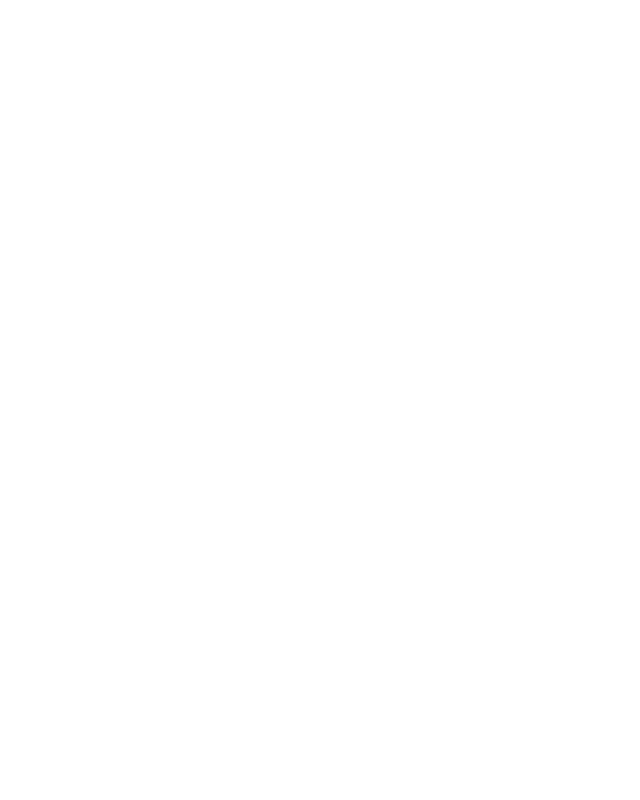
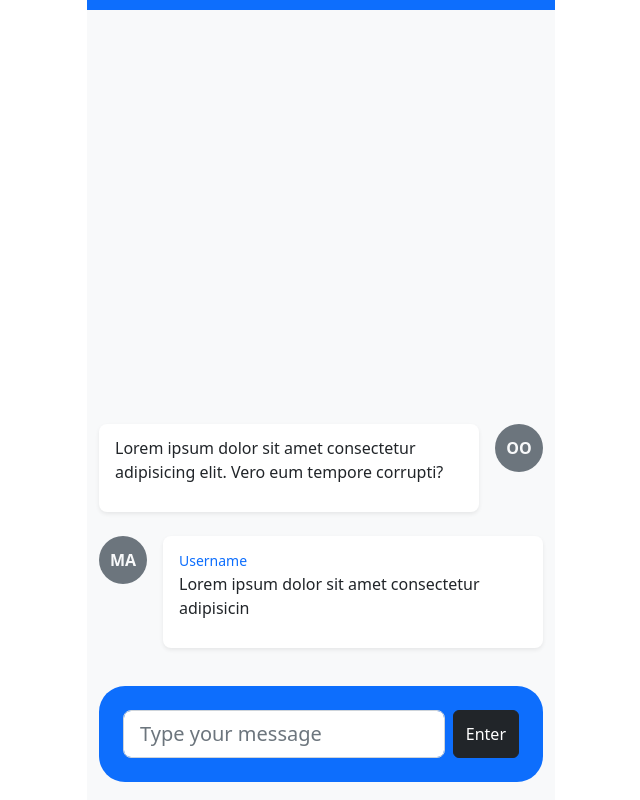
Before and after one commit to mcprah/chatroom-app, a Vue app: page / in a window 1280 px wide. Shown: the whole page, without its empty margins (319-959 px from the left). Built offline with nearby package versions, Linux system fonts and the light colour scheme.

Commit message:
feat: Create chatroom interface

```diff
--- a/src/views/Home.vue
+++ b/src/views/Home.vue
@@ -1,16 +1,121 @@
 <template>
-  <div class="home">
+  <div id="chatRoom">
+    <div class="container">
+      <div class="row bg-primary" id="appBar">
+        <div class="col-md-12 text-light">
+          <!-- <h1 class="h5 m-0 fw-bold">CHATRUM</h1> -->
+        </div>
+      </div>
+      <div class="row bg-light" id="appBody">
+        <div class="col-md-12 d-flex flex-column">
+          <div class="flex-grow-1" id="messageBoard">
+            <div class="message-tile">
+              <div class="message shadow-sm">
+                <p>
+                  Lorem ipsum dolor sit amet consectetur adipisicing elit. Vero
+                  eum tempore corrupti?
+                </p>
+              </div>
+              <div class="user-avatar bg-secondary text-light fw-bold">OO</div>
+            </div>
+            <div class="message-tile">
+              <div class="message shadow-sm order-2">
+                <small class="text-primary">Username</small>
+                <p>Lorem ipsum dolor sit amet consectetur adipisicin</p>
+              </div>
+              <div class="user-avatar bg-secondary text-light fw-bold order-1">
+                MA
+              </div>
+            </div>
+          </div>
+          <div class="bg-primary p-4" id="chatBar">
+            <form action="" @submit.prevent="">
+              <div class="row justify-content-center">
+                <div class="col-12 d-flex gap-2">
+                  <input
+                    type="text"
+                    class="form-control form-control-lg"
+                    placeholder="Type your message"
+                    aria-label="Message"
+                  />
 
+                  <button class="btn bt-lg btn-dark" type="submit">
+                    Enter
+                  </button>
+                </div>
+              </div>
+            </form>
+          </div>
+        </div>
+      </div>
+    </div>
   </div>
 </template>
 
 <script>
 // @ is an alias to /src
 
+export default {
+  name: "Home",
+  components: {},
+};
+</script>
 
-export default {
-  name: 'Home',
-  components: {
+
+<style lang="scss" scoped>
+#chatRoom {
+  display: flex;
+  justify-content: center;
+  max-width: 468px;
+  width: 468px;
+
+  #appBar {
+    height: 10px;
+    display: flex;
+    align-items: center;
+  }
+
+  #appBody {
+    height: calc(100vh - 10px);
+
+    #messageBoard {
+      display: flex;
+      flex-direction: column;
+      gap: 24px;
+      justify-content: flex-end;
+      .message-tile {
+        display: flex;
+        justify-content: space-between;
+        .message {
+          max-width: 425px;
+          width: calc(100% - 64px);
+          background: #ffffff;
+          padding: 12px 16px;
+          border-radius: 8px;
+          small {
+            margin-bottom: 8px;
+          }
+        }
+
+        .user-avatar {
+          height: 48px;
+          width: 48px;
+          display: flex;
+          justify-content: center;
+          align-items: center;
+          border-radius: 120px;
+        }
+      }
+    }
+    #chatBar {
+      margin-bottom: 18px;
+      margin-top: 38px;
+      border-radius: 26px;
+
+      input {
+        outline: none;
+      }
+    }
   }
 }
-</script>
+</style>
```
